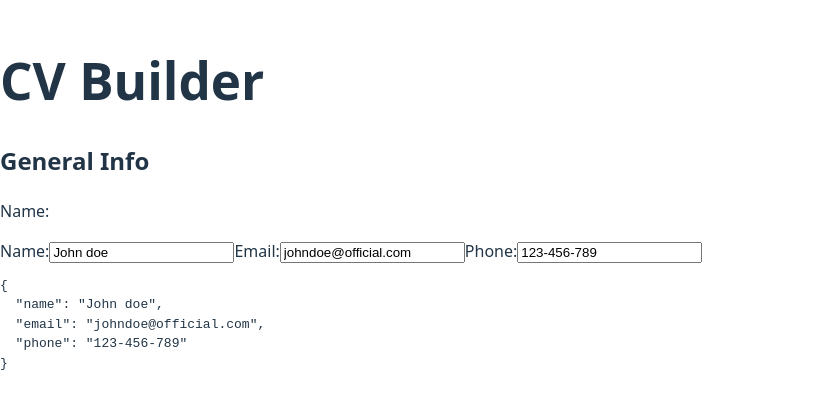
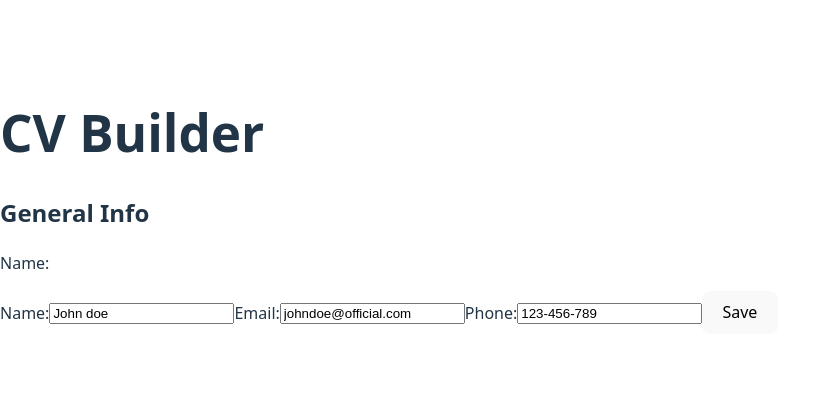
Before and after one commit to starquill/CB_Builder, a React (Vite) app: page / in a window 1280 px wide. Shown: the part 198-606 px from the top of the page, without its empty margins (0-819 px from the left). Built offline with nearby package versions, Linux system fonts and the light colour scheme.

Commit message:
Implement edit and display modes for GeneralInfo

```diff
--- a/src/App.jsx
+++ b/src/App.jsx
@@ -6,6 +6,7 @@ function GeneralInfo(){
     email:"johndoe@official.com",
     phone:"123-456-789",
   });
+  const [isEditing,setIsEditing]=useState(true);
   function handleNameChange(e){
     const {value,name}=e.target;
     setInfo(prevInfo=>({
@@ -13,9 +14,25 @@ function GeneralInfo(){
       [name]:value,
     }));
   }
+  function handleSubmit(e){
+    e.preventDefault();
+    setIsEditing(false);
+  }
+  if(!isEditing){
+    return(
+      <div>
+        <h2>General Information</h2>
+        <p>Name:{info.name}</p>
+        <p>Email:{info.email}</p>
+        <p>Phone:{info.phone}</p>
+        <button onClick={()=>setIsEditing(true)}>Edit</button>
+      </div>
+    );
+  }
   return(
   <div>
   <h2>General Info</h2>
+  <form onSubmit={handleSubmit}>
   <p>Name:{name}</p>
   <label htmlFor="name">Name:</label>
   <input type="text"
@@ -37,9 +54,8 @@ function GeneralInfo(){
     value={info.phone}
     onChange={handleNameChange}
      />
-     <pre>
-        <code>{JSON.stringify(info, null, 2)}</code>
-      </pre>
+      <button type="submit">Save</button>
+      </form>
   </div>
 
 
```
